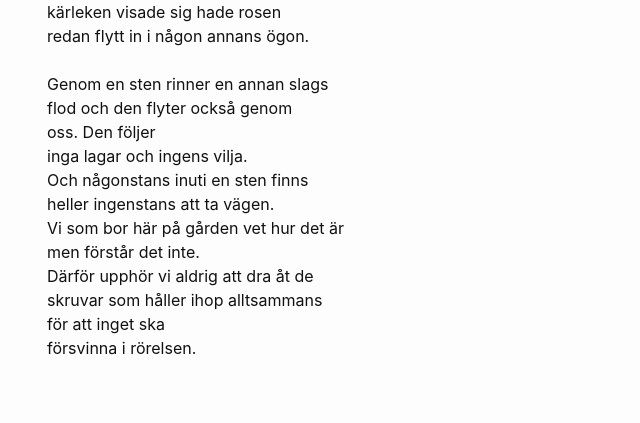
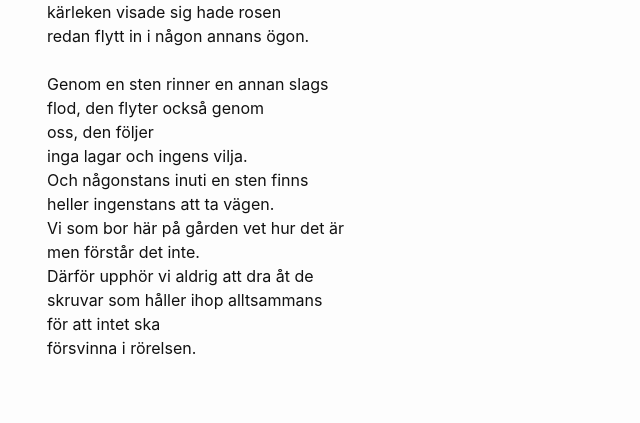
Before and after one commit to terr4form4/terr4form4.github.io, a Jekyll site: the page built from _posts/poesi/2024-01-03-dikter-2023-2024.md, in a window 1280 px wide and 900 px high, scrolled down 8685 px. Shown: the part 278-701 px from the top of the window, without its empty margins (223-863 px from the left). Built offline with Jekyll 4.4.1, drawn with Linux system fonts in a browser that asks for light colours; comment, search, counter and statistics services are not loaded.

Commit message:
ångmaskinen

```diff
--- a/_posts/poesi/2024-01-03-dikter-2023-2024.md
+++ b/_posts/poesi/2024-01-03-dikter-2023-2024.md
@@ -367,8 +367,8 @@ kärleken visade sig hade rosen<br/>
 redan flytt in i någon annans ögon.<br/>
 <br/>
 Genom en sten rinner en annan slags<br/>
-flod och den flyter också genom<br/>
-oss. Den följer<br/>
+flod, den flyter också genom<br/>
+oss, den följer<br/>
 inga lagar och ingens vilja.<br/>
 Och någonstans inuti en sten finns<br/>
 heller ingenstans att ta vägen.<br/>
@@ -376,6 +376,6 @@ Vi som bor här på gården vet hur det är<br/>
 men förstår det inte.<br/>
 Därför upphör vi aldrig att dra åt de<br/>
 skruvar som håller ihop alltsammans<br/>
-för att inget ska<br/>
+för att intet ska<br/>
 försvinna i rörelsen.<br/>
 <br/>
```
